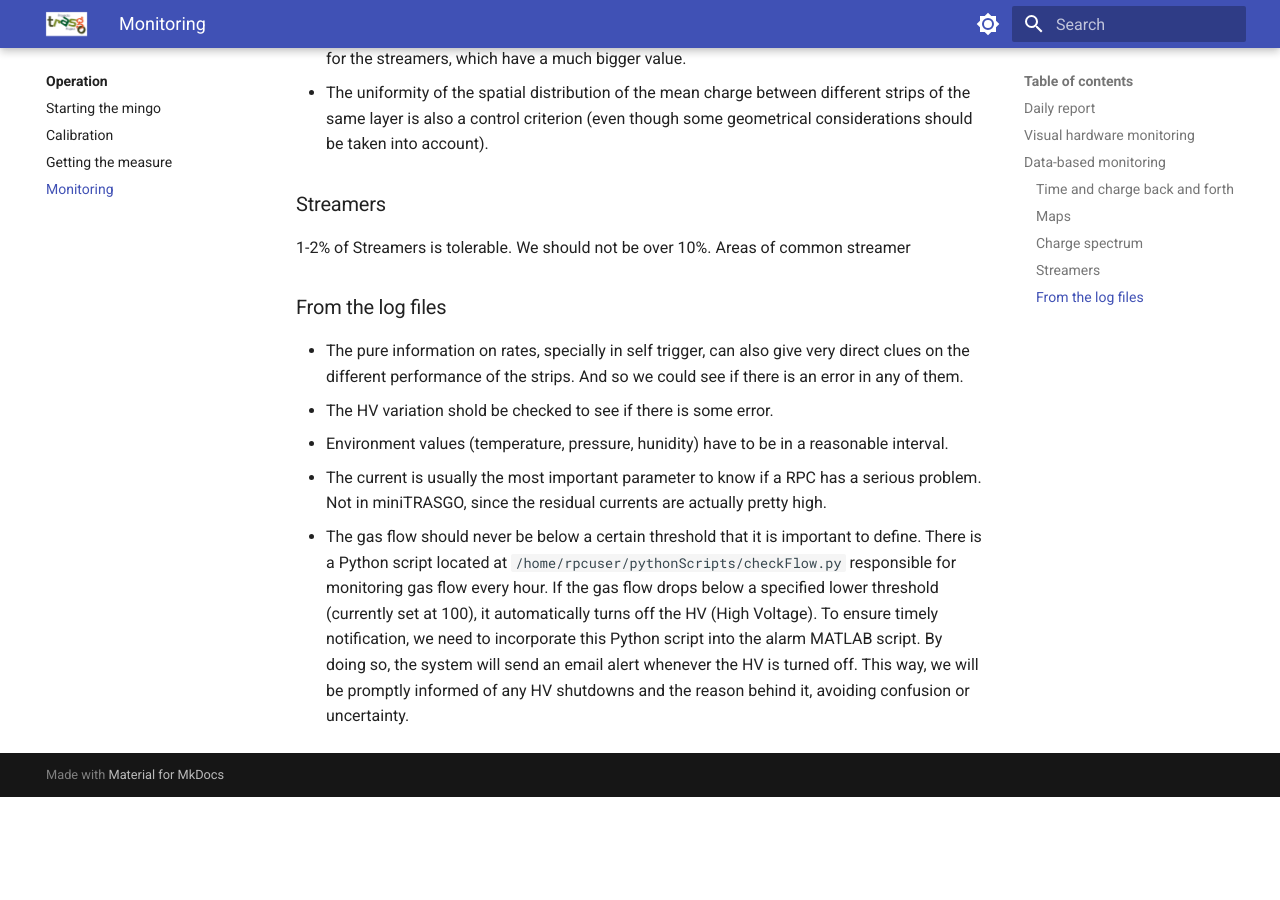
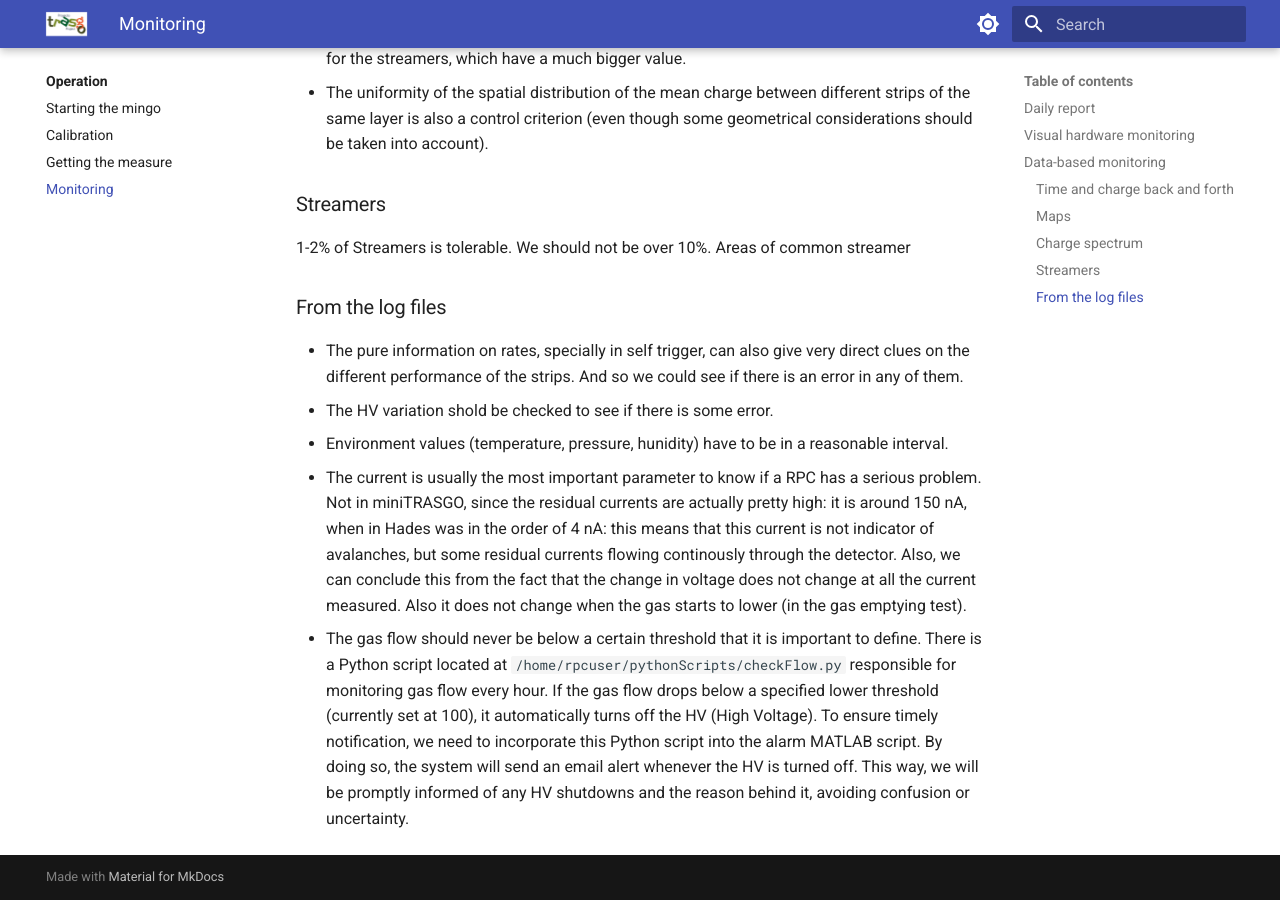
Before and after one commit to cayesoneira/miniTRASGO-documentation, an MkDocs documentation site: the page built from docs/operation/monitoring.md, in a window 1280 px wide and 900 px high, scrolled down 2192 px. Built offline with MkDocs 1.6.1 and Material for MkDocs 9.7.7, drawn with Linux system fonts in a browser that asks for light colours; before the commit the page ends 2989 px from its top, so only the background shows below that.

Commit message:
Update monitoring.md

```diff
--- a/docs/operation/monitoring.md
+++ b/docs/operation/monitoring.md
@@ -55,5 +55,5 @@
 - The pure information on rates, specially in self trigger, can also give very direct clues on the different performance of the strips. And so we could see if there is an error in any of them.
 - The HV variation shold be checked to see if there is some error.
 - Environment values (temperature, pressure, hunidity) have to be in a reasonable interval.
-- The current is usually the most important parameter to know if a RPC has a serious problem. Not in miniTRASGO, since the residual currents are actually pretty high.
+- The current is usually the most important parameter to know if a RPC has a serious problem. Not in miniTRASGO, since the residual currents are actually pretty high: it is around 150 nA, when in Hades was in the order of 4 nA: this means that this current is not indicator of avalanches, but some residual currents flowing continously through the detector. Also, we can conclude this from the fact that the change in voltage does not change at all the current measured. Also it does not change when the gas starts to lower (in the gas emptying test).
 - The gas flow should never be below a certain threshold that it is important to define. There is a Python script located at `/home/rpcuser/pythonScripts/checkFlow.py` responsible for monitoring gas flow every hour. If the gas flow drops below a specified lower threshold (currently set at 100), it automatically turns off the HV (High Voltage). To ensure timely notification, we need to incorporate this Python script into the alarm MATLAB script. By doing so, the system will send an email alert whenever the HV is turned off. This way, we will be promptly informed of any HV shutdowns and the reason behind it, avoiding confusion or uncertainty.
```
